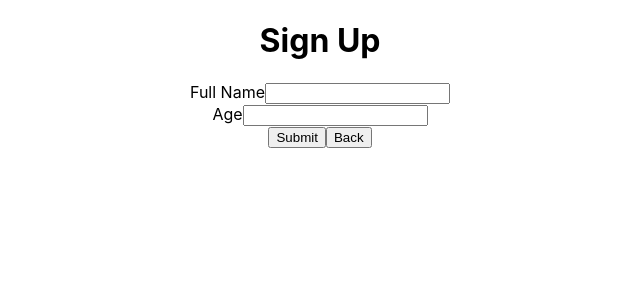
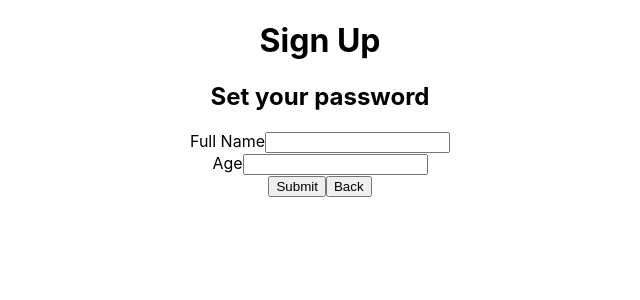
Before and after one commit to kimgoulb/mocto-challenge, a React (Create React App) app: page / in a window 1280 px wide. Both pictures are taken after typing "name@example.com", "Sample123" into the empty fields and a click on the input "Continue". Shown: the top 300 px of the page, without its empty margins (320-960 px from the left). Built offline with nearby package versions, Linux system fonts and the light colour scheme.

Commit message:
Clean up sign up screen to user components for the form

```diff
--- /dev/null
+++ b/src/components/Form/Field.js
@@ -0,0 +1,16 @@
+import React from 'react';
+
+function Field(props) {
+  return(
+    <div class="field">
+      <label for={props.value.name}>{props.value.label}</label>
+      <input type={props.value.type}
+             id={props.value.name}
+             name={props.value.name}
+             ref={props.value.ref}
+             defaultValue={props.value.defaultValue} />
+    </div>
+  );
+}
+
+export default Field;
--- a/src/components/Form/index.js
+++ b/src/components/Form/index.js
@@ -1,14 +1,24 @@
 import React from 'react';
+import Field from './Field';
 
 class Form extends React.Component {
-  constructor(props) {
-    super(props);
-    this.state = {};
-  }
-
   render() {
     return (
-      <form>
+      <form onSubmit={this.props.onSubmit}>
+        {this.props.fields.map((value, index) => {
+          return <Field key={index} value={value} />
+        })}
+
+        <input type="submit"
+               name="submit"
+               value={this.props.submitButton.text} />
+
+        {(this.props.backButton.show) ? (
+          <button name="back"
+                  onClick={this.props.backButton.onClick}>
+            {this.props.backButton.text}
+          </button>
+        ) : null}
       </form>
     );
   }
--- a/src/screens/SignUp/index.js
+++ b/src/screens/SignUp/index.js
@@ -1,4 +1,5 @@
 import React from 'react';
+import Form from '../../components/Form';
 import SignUpConfirmation from '../SignUpConfirmation';
 
 class SignUp extends React.Component {
@@ -31,7 +32,7 @@ class SignUp extends React.Component {
     this._prevStep();
   }
 
-  _prevStep(event) {
+  _prevStep() {
     let currentStep = this.state.step;
     this._updateFields(currentStep);
 
@@ -79,76 +80,66 @@ class SignUp extends React.Component {
   render() {
     return (
       <div>
-        <div class="sign-up">
+        <div className="sign-up">
           <h1>Sign Up</h1>
-          {/* <Form fields={[
-            {
-              name: "email",
-              type: "email"
-            },
-            {
-              name: "password",
-              type: "password"
-            },
-            {
-              name: "fullname",
-              type: "text"
-            },
-            {
-              name: "age",
-              type: "number"
-            }
-          ]} /> */}
 
           {(!this.state.showConfirmation && this.state.step === 1) ? (
-          <div class="step step-1">
-            <form onSubmit={this._handleSubmit}>
-              <div class="field">
-                <label for="email">Email Address</label>
-                <input type="email"
-                  id="email"
-                  name="email"
-                  ref={(input) => this.email = input}
-                  defaultValue={this.state.fields.email} />
-              </div>
-
-              <div class="field">
-                <label for="password">Password</label>
-                <input type="password"
-                  id="password"
-                  name="password"
-                  ref={(input) => this.password = input}
-                  defaultValue={this.state.fields.password} />
-              </div>
-              <input type="submit" value="Continue" />
-            </form>
+          <div className={`step step-${this.state.step}`}>
+            <h2>Set your email</h2>
+            <Form onSubmit={this._handleSubmit}
+                  submitButton={{
+                    text: "Continue"
+                  }}
+                  backButton={{
+                    show: false
+                  }}
+                  fields={[
+                    {
+                      name: "email",
+                      type: "email",
+                      ref: ((input) => this.email = input),
+                      defaultValue: this.state.fields.email,
+                      label: "Email Address"
+                    },
+                    {
+                      name: "password",
+                      type: "password",
+                      ref: ((input) => this.password = input),
+                      defaultValue: this.state.fields.password,
+                      label: "Password"
+                    }
+                  ]} />
           </div>
           ) : null}
 
           {(!this.state.showConfirmation && this.state.step === 2) ? (
-            <div class="step step-2">
-              <form onSubmit={this._handleSubmit}>
-                <div class="field">
-                  <label for="fullname">Full Name</label>
-                  <input type="text"
-                    id="fullname"
-                    name="fullname"
-                    ref={(input) => this.fullname = input}
-                    defaultValue={this.state.fields.fullname} />
-                </div>
-
-                <div class="field">
-                  <label for="age">Age</label>
-                  <input type="number"
-                    id="age"
-                    name="age"
-                    ref={(input) => this.age = input}
-                    defaultValue={this.state.fields.age} />
-                </div>
-
-                <input type="submit" value="Submit" />
-                <button name="back" onClick={this._handleBack}>Back</button>
-              </form>
+            <div className="step step-2">
+              <h2>Set your password</h2>
+              <Form onSubmit={this._handleSubmit}
+                    submitButton={{
+                      text: "Submit"
+                    }}
+                    backButton={{
+                      show: true,
+                      text: "Back",
+                      onClick: this._handleBack
+                    }}
+                    fields={[
+                      {
+                        name: "fullname",
+                        type: "text",
+                        ref: ((input) => this.fullname = input),
+                        defaultValue: this.state.fields.fullname,
+                        label: "Full Name"
+                      },
+                      {
+                        name: "age",
+                        type: "number",
+                        ref: ((input) => this.age = input),
+                        defaultValue: this.state.fields.age,
+                        label: "Age"
+                      }
+                    ]} />
             </div>
           ) : null }
 
--- a/src/screens/SignUpConfirmation/index.js
+++ b/src/screens/SignUpConfirmation/index.js
@@ -2,7 +2,7 @@ import React from 'react';
 
 function SignUpConfirmation(props) {
   return (
-    <div class="sign-up-confirmation">
+    <div className="sign-up-confirmation">
       <h1>Welcome {props.fullname}!</h1>
       <p>You're all signed up.</p>
     </div>
```
